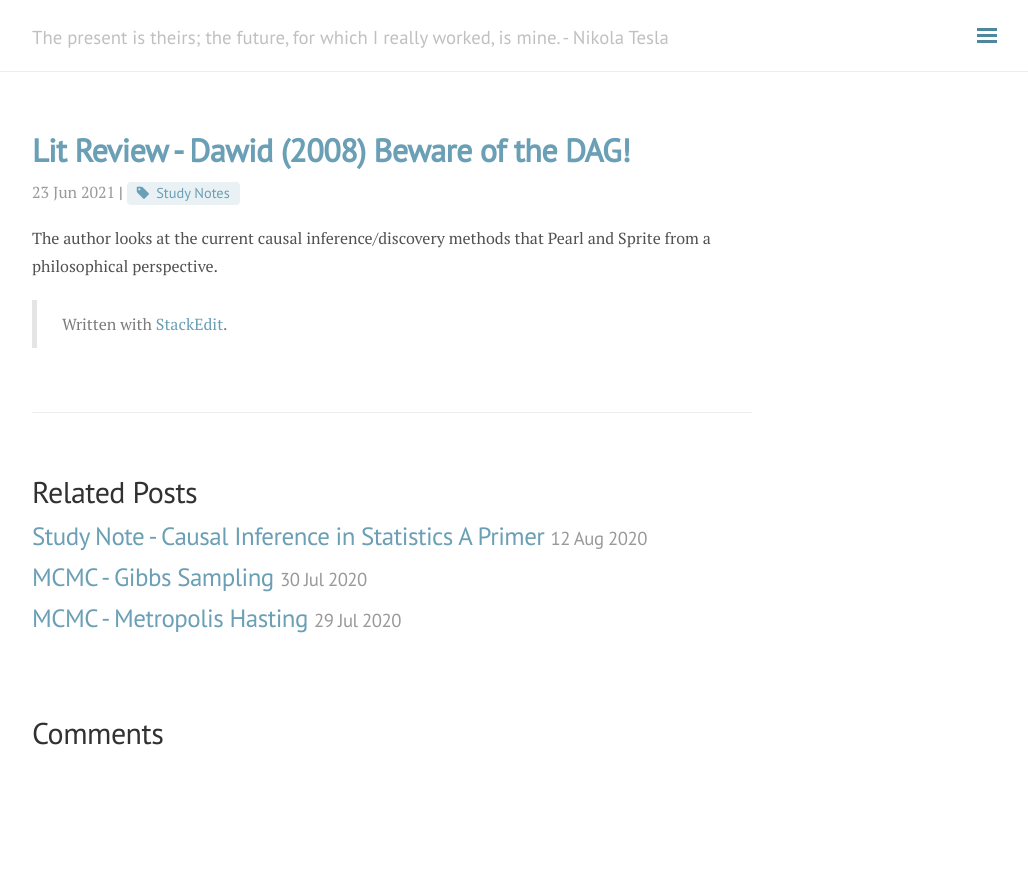
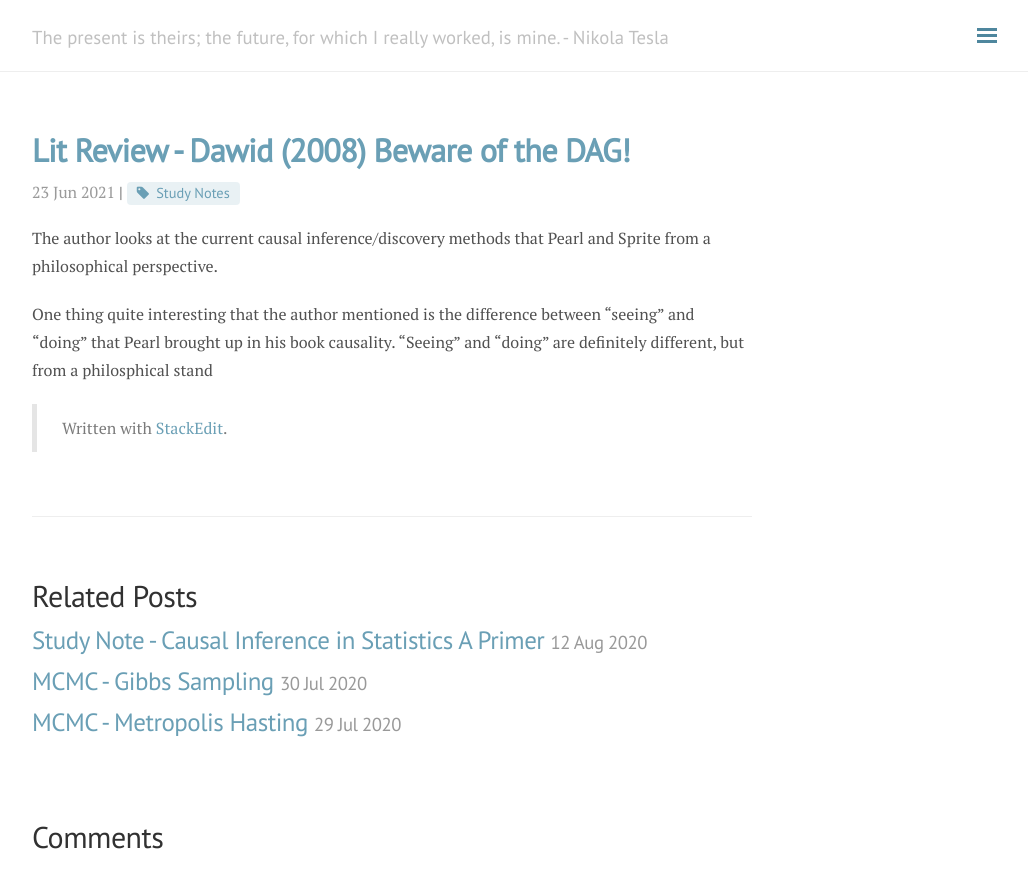
Before and after one commit to andylikescodes/andylikescodes.github.io, a Jekyll site: the page built from _posts/2021-06-23-Lit-Review-Dawid-2008.md, in a window 1280 px wide. Shown: the top 888 px of the page, without its empty margins (248-1276 px from the left). Built offline with Jekyll 4.4.1, drawn with Linux system fonts in a browser that asks for light colours; nearby versions of some CDN libraries; comment, search, counter and statistics services are not loaded.

Commit message:
_posts/2021-06-23-Lit-Review-Dawid-2008.md updated from https://stackedit.io/

```diff
--- a/_posts/2021-06-23-Lit-Review-Dawid-2008.md
+++ b/_posts/2021-06-23-Lit-Review-Dawid-2008.md
@@ -6,8 +6,11 @@ category: Causal Inference
 ---
 The author looks at the current causal inference/discovery methods that Pearl and Sprite from a philosophical perspective.
 
+One thing quite interesting that the author mentioned is the difference between "seeing" and "doing" that Pearl brought up in his book causality. "Seeing" and "doing" are definitely different, but from a philosphical stand
+
 
 > Written with [StackEdit](https://stackedit.io/).
 <!--stackedit_data:
-eyJoaXN0b3J5IjpbODkwODk1MTc0LC0xNTMyNjk3ODddfQ==
+eyJoaXN0b3J5IjpbLTIwNDQzMTA5MzQsODkwODk1MTc0LC0xNT
+MyNjk3ODddfQ==
 -->
```
